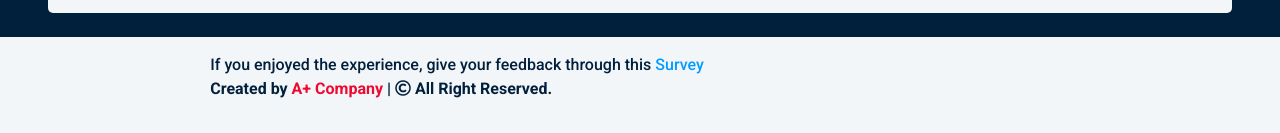
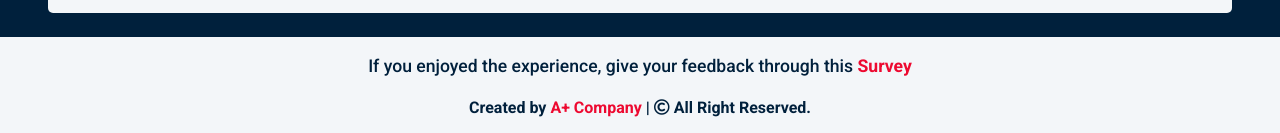
Before and after one commit to AplusCompany/IoT-System, a plain HTML site: page index.html in a window 1280 px wide. Shown: the part 1499-1632 px from the top of the page. Drawn offline with nearby package versions, Linux system fonts and the light colour scheme.

Commit message:
Add files via upload

```diff
--- a/css/style.scss
+++ b/css/style.scss
@@ -469,7 +469,17 @@ box-shadow: 0 24px 36px rgba(0,0,0,0.11),
     .footer-text{
         font-size: 1rem;
         font-weight: bold;
+        text-align: center;
+        padding-top: 1rem;
         span{
+            color: var(--color-new);
+            font-weight: bold;
+        }
+    }
+    .survey{
+        text-align: center;
+        font-size: 1.1rem;
+        a{
             color: var(--color-new);
             font-weight: bold;
         }
```
Also changed, not shown: css/style.css, 1 other file.
